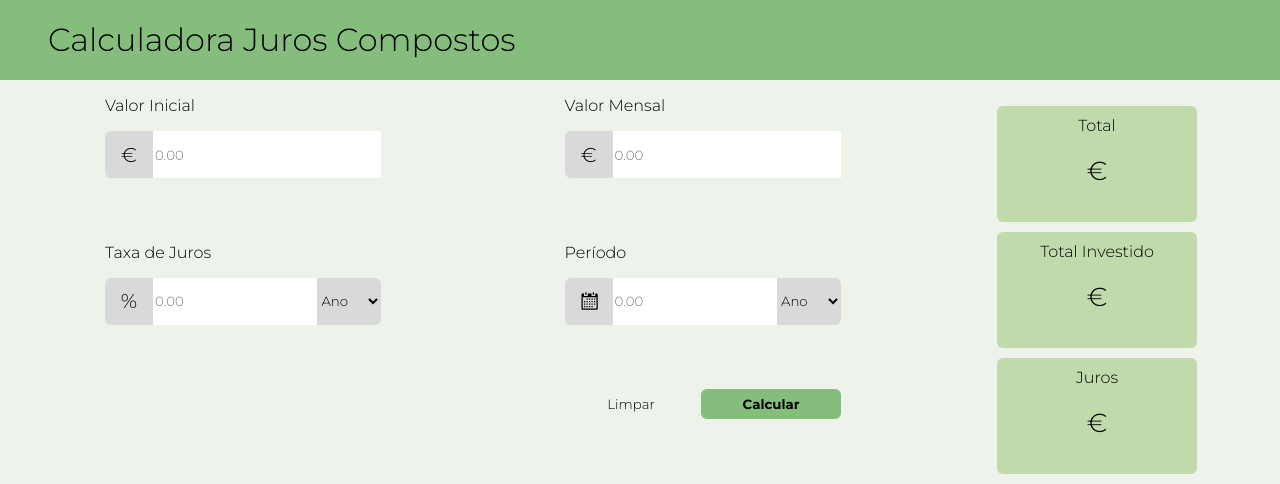
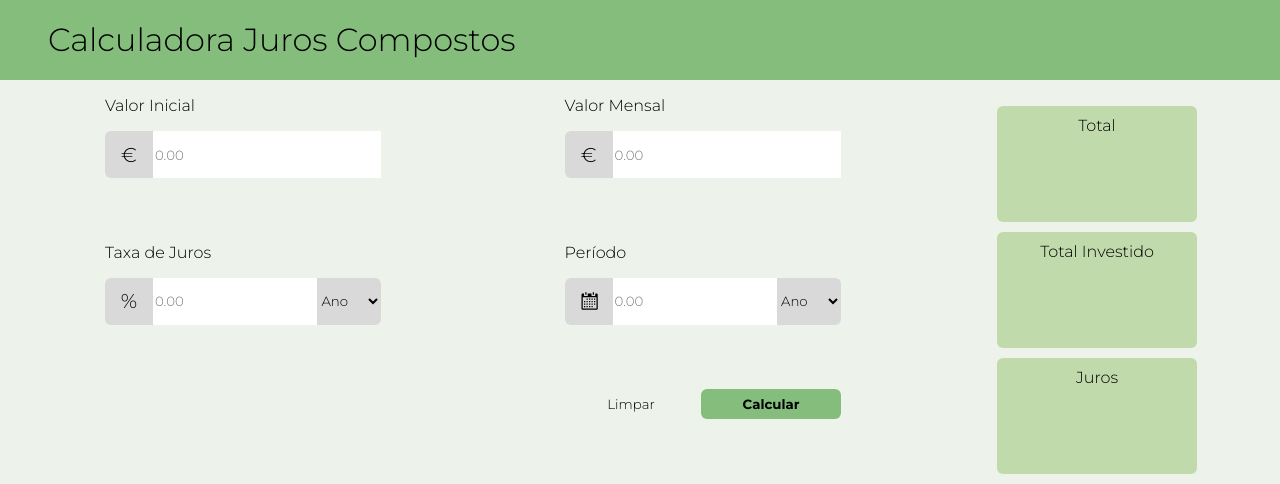
Before and after one commit to caionakai/compound_interest, a React (Vite) app: page / in a window 1280 px wide. Shown: the top 484 px of the page. Built offline with nearby package versions, Linux system fonts and the light colour scheme.

Commit message:
remove € from initial results

```diff
--- a/src/components/ResultBox/ResultBox.jsx
+++ b/src/components/ResultBox/ResultBox.jsx
@@ -6,7 +6,7 @@ const ResultBox = ({ title, value }) => {
   return (
     <div className={styles.resultBox}>
       <p>{title}</p>
-      <span>€ {value}</span>
+      <span>{value}</span>
     </div>
   );
 };
```
